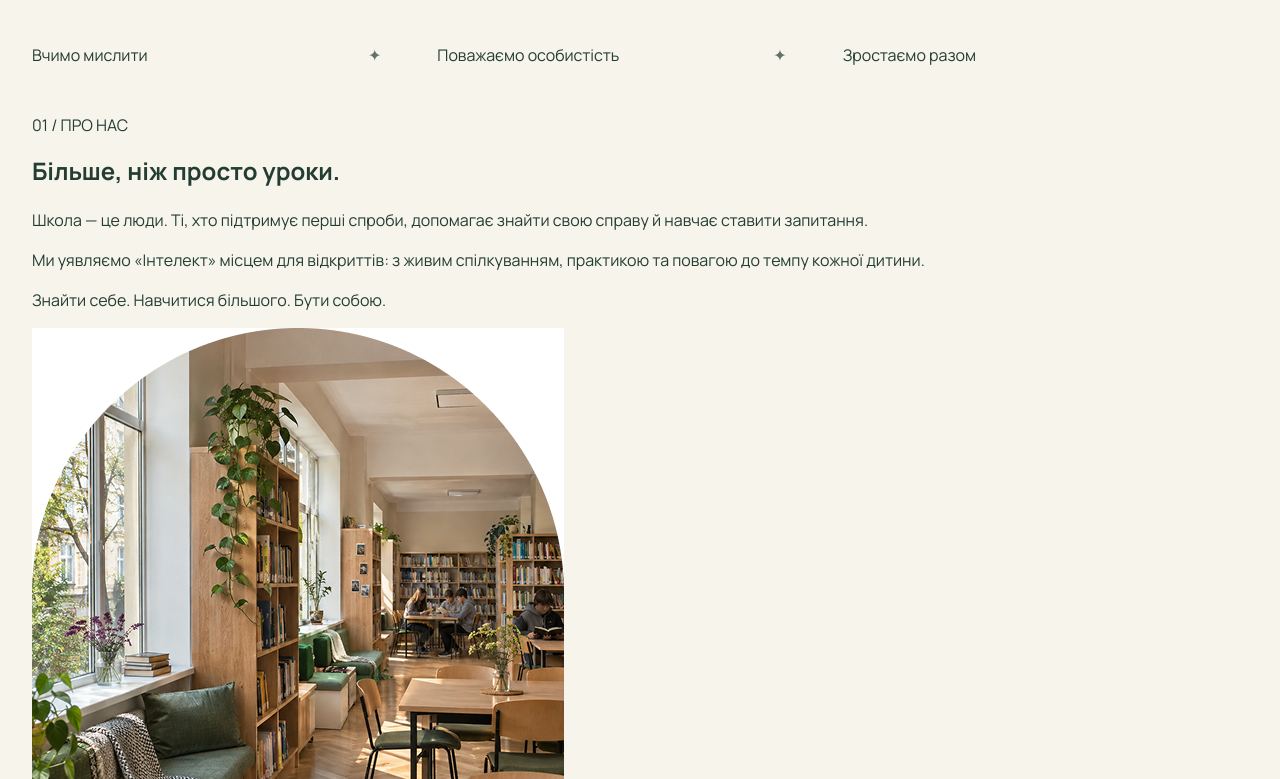
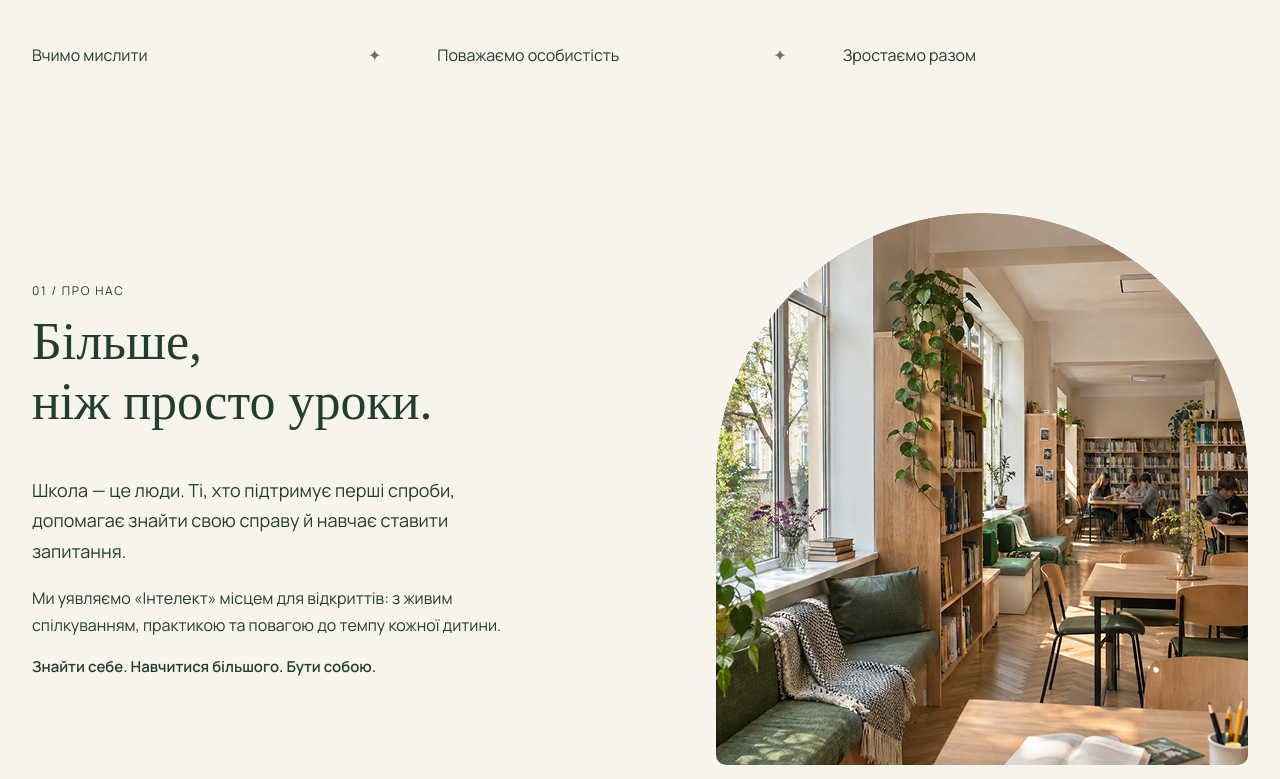
Before and after one commit to teodorovychnazar199823-glitch/My-Projects-WEB, a plain HTML site: page index.html in a window 1280 px wide. Shown: the part 821-1600 px from the top of the page. Drawn offline with Linux system fonts and the light colour scheme.

Commit message:
section 3

```diff
--- a/index.html
+++ b/index.html
@@ -63,19 +63,27 @@
         </div>
       </section>
       <section id="about-section">
-        <div class="container">
-          <p>01 / ПРО НАС</p>
-          <h2>Більше, ніж просто уроки.</h2>
-          <p>
-            Школа — це люди. Ті, хто підтримує перші спроби, допомагає знайти
-            свою справу й навчає ставити запитання.
-          </p>
-          <p>
-            Ми уявляємо «Інтелект» місцем для відкриттів: з живим спілкуванням,
-            практикою та повагою до темпу кожної дитини.
-          </p>
-          <p>Знайти себе. Навчитися більшого. Бути собою.</p>
+        <div class="container about">
+          <div class="about-section-text">
+            <p class="about-paragraph">01 / ПРО НАС</p>
+            <h2 class="about-header">
+              Більше, <br />
+              ніж просто уроки.
+            </h2>
+            <p class="about-text-school">
+              Школа — це люди. Ті, хто підтримує перші спроби, допомагає знайти
+              свою справу й навчає ставити запитання.
+            </p>
+            <p class="about-text-school open">
+              Ми уявляємо «Інтелект» місцем для відкриттів: з живим
+              спілкуванням, практикою та повагою до темпу кожної дитини.
+            </p>
+            <p class="about-text-school find">
+              Знайти себе. Навчитися більшого. Бути собою.
+            </p>
+          </div>
           <img
+            class="about-image"
             src="School.images/about.jpg"
             alt="Бібліотека школи з рослинами"
           />
--- a/styles.css
+++ b/styles.css
@@ -108,7 +108,7 @@ ul {
   line-height: 1.4;
   font-size: 12px;
   font-weight: 600;
-  letter-spacing: 14%;
+  letter-spacing: 0.14em;
 }
 .hero-title {
   font-family: Lora, sans-serif;
@@ -178,3 +178,39 @@ ul {
   margin-right: 56px;
   color: var(--color-secondary-text);
 }
+/* About section */
+.about {
+  display: flex;
+  justify-content: space-between;
+  min-height: 752px;
+  align-items: center;
+}
+.about-header {
+  line-height: 1.15;
+  font-size: 52px;
+  font-family: Lora sans-serif;
+  font-weight: 400;
+}
+.about-paragraph {
+  line-height: 1.41;
+  letter-spacing: 0.14em;
+  font-size: 12px;
+  min-width: 500px;
+}
+.about-text-school {
+  max-width: 510px;
+  font-weight: 400;
+  line-height: 1.7;
+  font-size: 18px;
+}
+.open {
+  font-size: 16px;
+}
+.find {
+  font-weight: 600;
+  line-height: 1.6;
+  font-size: 15px;
+}
+.about-image {
+  border-radius: 263px 263px 10px 10px;
+}
```
